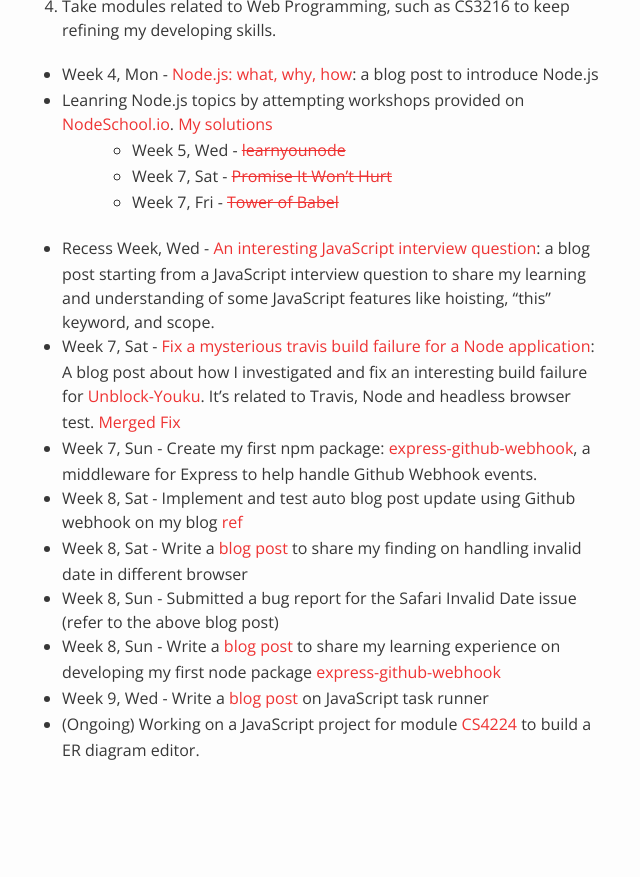
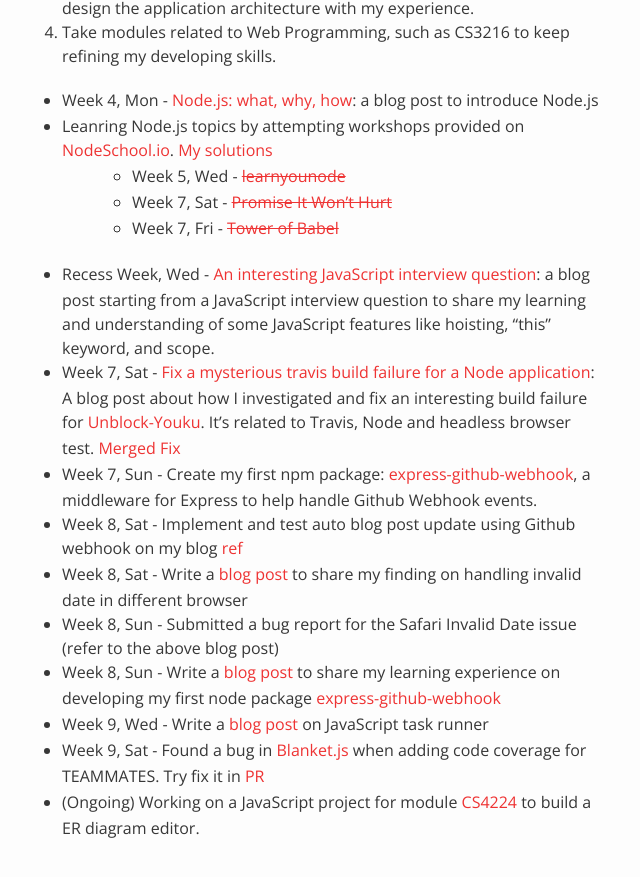
Before and after one commit to nus-oss/cs3281-AY1516S2-website, a Jekyll site: the page built from teams/codebender.md, in a window 1280 px wide and 900 px high, scrolled down 14261 px. Shown: the top 877 px of the window, without its empty margins (323-963 px from the left). Built offline with Jekyll 4.4.1, drawn with Linux system fonts in a browser that asks for light colours; before the commit the page ends 15083 px from its top, so only the background shows below that; some of the changed text lies outside the part shown.

Commit message:
Update Jiang Sheng's progress

```diff
--- a/teams/codebender.md
+++ b/teams/codebender.md
@@ -405,6 +405,7 @@
 * (Merged) PR [#4953](https://github.com/TEAMMATES/teammates/pull/4953) for issue [#4950](https://github.com/TEAMMATES/teammates/issues/4950) -  [Bug Analysis](https://github.com/TEAMMATES/teammates/issues/4950#issuecomment-194369745)- Week 8, Wed
 * Raised [#4975](https://github.com/TEAMMATES/teammates/issues/4975)
 * (Merged) PR [#4988](https://github.com/TEAMMATES/teammates/pull/4988) for issue [#4631](https://github.com/TEAMMATES/teammates/issues/4631) - Week 8, Sun
+* Add code coverage for js tests in PR [#5054](https://github.com/TEAMMATES/teammates/pull/5054) for issue [#5040](https://github.com/TEAMMATES/teammates/issues/5040) - Week 9, Sat
 
 ###### Past Contribution to HubTurbo
 * (Merged) PR [#1242](https://github.com/HubTurbo/HubTurbo/pull/1242) for issue [#1239](https://github.com/HubTurbo/HubTurbo/issues/1239) -Week 4, Sat
@@ -437,4 +438,5 @@
 * Week 8, Sun - Submitted a bug report for the Safari Invalid Date issue (refer to the above blog post)
 * Week 8, Sun - Write a [blog post](http://blog.gisonrg.me/2016/create-github-webhook-handler/) to share my learning experience on developing my first node package [express-github-webhook](https://github.com/Gisonrg/express-github-webhook/)
 * Week 9, Wed - Write a [blog post](http://blog.gisonrg.me/2016/automation-tool-gulp-vs-grunt/) on JavaScript task runner
+* Week 9, Sat - Found a bug in [Blanket.js](blanketjs.org) when adding code coverage for TEAMMATES. Try fix it in [PR](https://github.com/alex-seville/blanket/pull/557)
 * (Ongoing) Working on a JavaScript project for module [CS4224](https://github.com/Gisonrg/ER-diagram-editor) to build a ER diagram editor.
```
